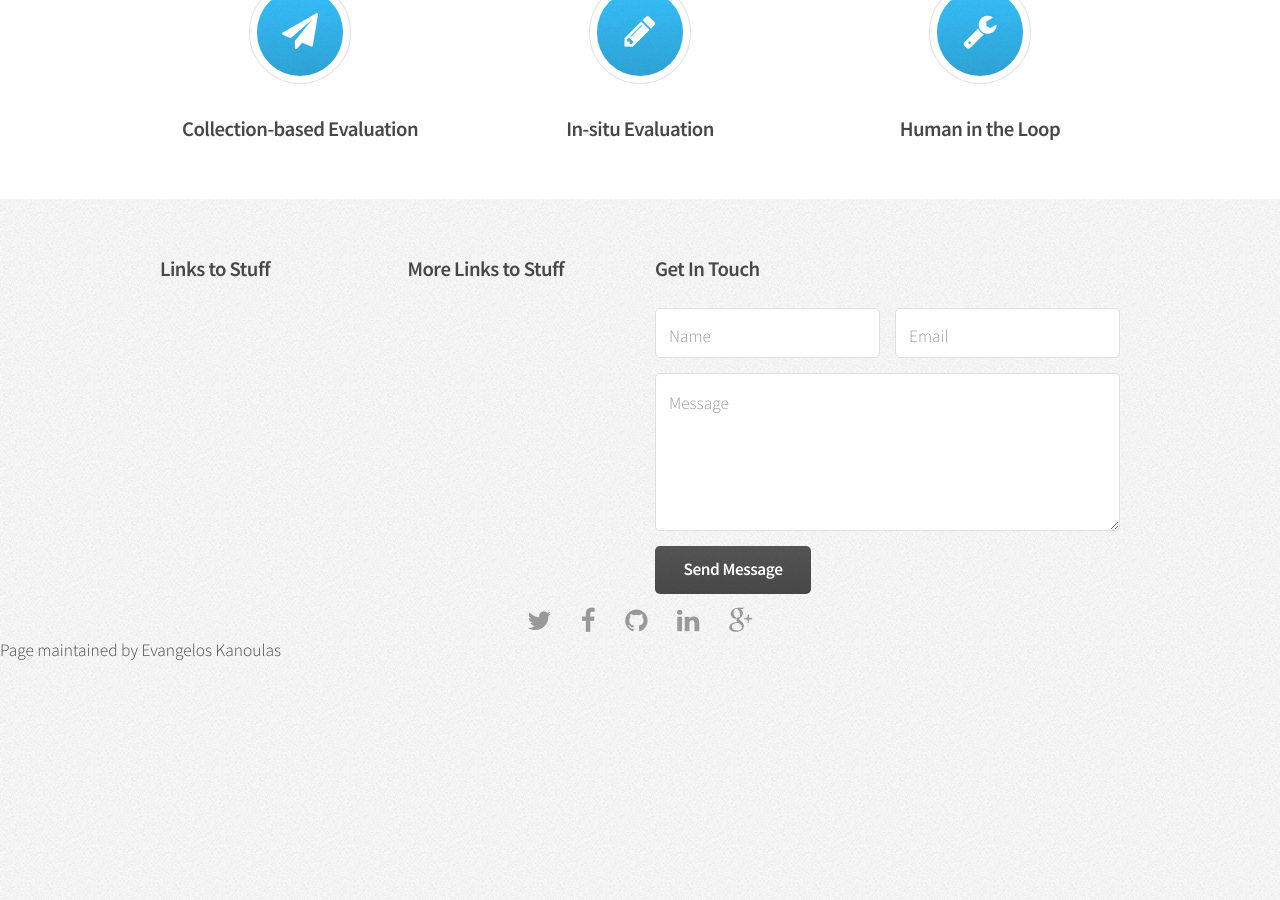
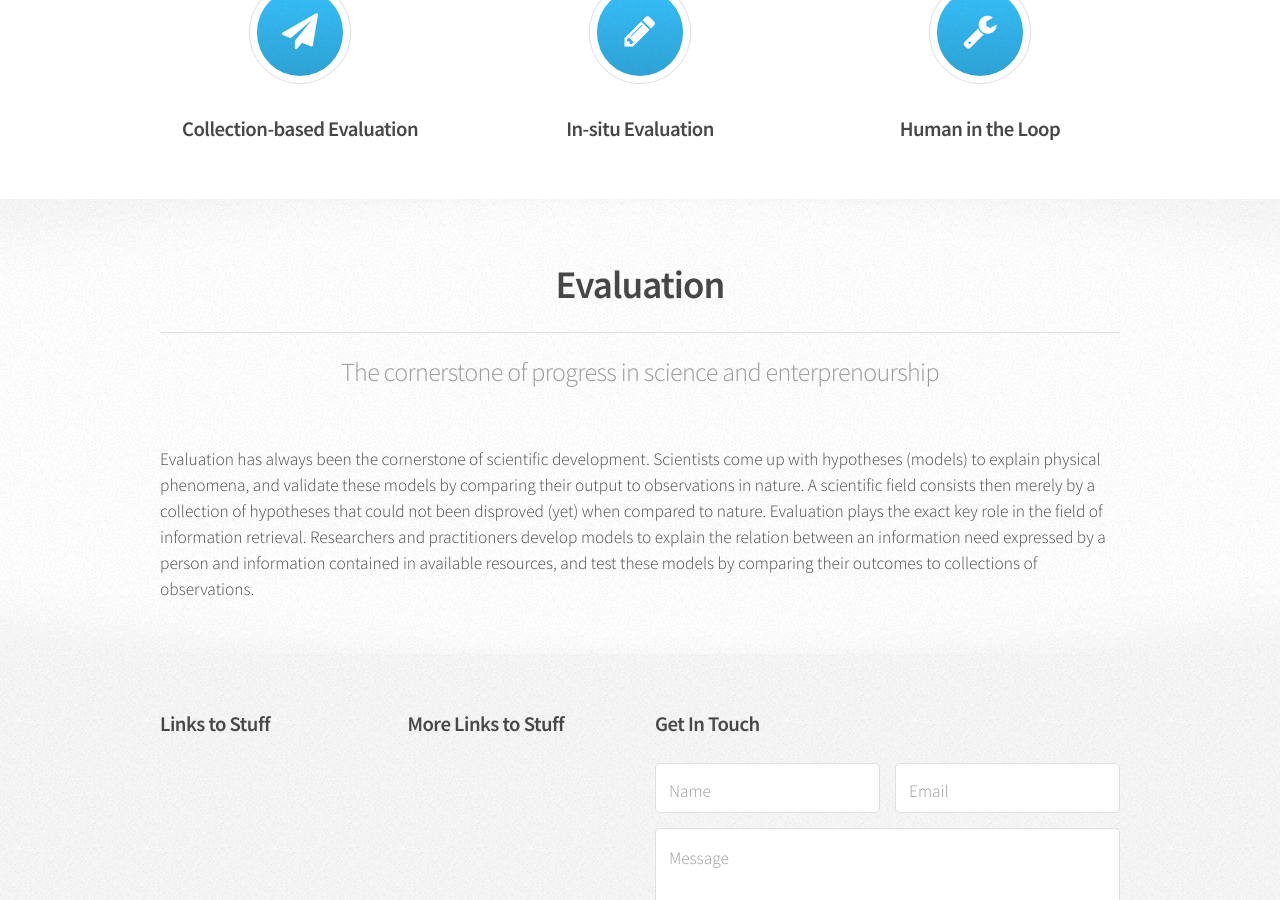
Before and after one commit to ekanou/evaluation, a Jekyll site: the page built from index.html, in a window 1280 px wide and 900 px high, scrolled down 596 px. Built offline with Jekyll 4.4.1, drawn with Linux system fonts in a browser that asks for light colours; the list of posts is cut into pages by our own code; before the commit the page ends 1346 px from its top, so only the background shows below that.

Commit message:
Update index.html

```diff
--- a/index.html
+++ b/index.html
@@ -40,17 +40,18 @@ layout: default
 		</div>
 	</section>
 
-<!-- Gigantic Heading
+<!-- Gigantic Heading -->
 	<section class="wrapper style2">
 		<div class="container">
 			<header class="major">
 				<h2>Evaluation</h2>
 				<p>The cornerstone of progress in science and enterprenourship</p>
 			</header>
-			<p> Evaluation has always been the cornerstone of scientific development. Scientists come up with hypotheses (models) to explain physical phenomena, and validate these models by comparing their output to observations in nature. A scientific field consists then merely by a collection of hypotheses that could not been disproved (yet) when compared to nature. Evaluation plays the exact key role in the field of information retrieval. Researchers and practitioners develop models to explain the relation between an information need expressed by a person and information contained in available resources, and test these models by comparing their outcomes to collections of observations.
+			<p> Evaluation has always been the cornerstone of scientific development. Scientists come up with hypotheses (models) to explain physical phenomena, and validate these models by comparing their output to observations in nature. A scientific field consists then merely by a collection of hypotheses that could not been disproved (yet) when compared to nature. Evaluation plays the exact key role in the field of information retrieval. Researchers and practitioners develop models to explain the relation between an information need expressed by a person and information contained in available resources, and test these models by comparing their outcomes to collections of observations.</p>
+			<p></p>
 		</div>
 	</section>
--->
+
 <!-- Posts
 	<section class="wrapper style1">
 		<div class="container">
```
